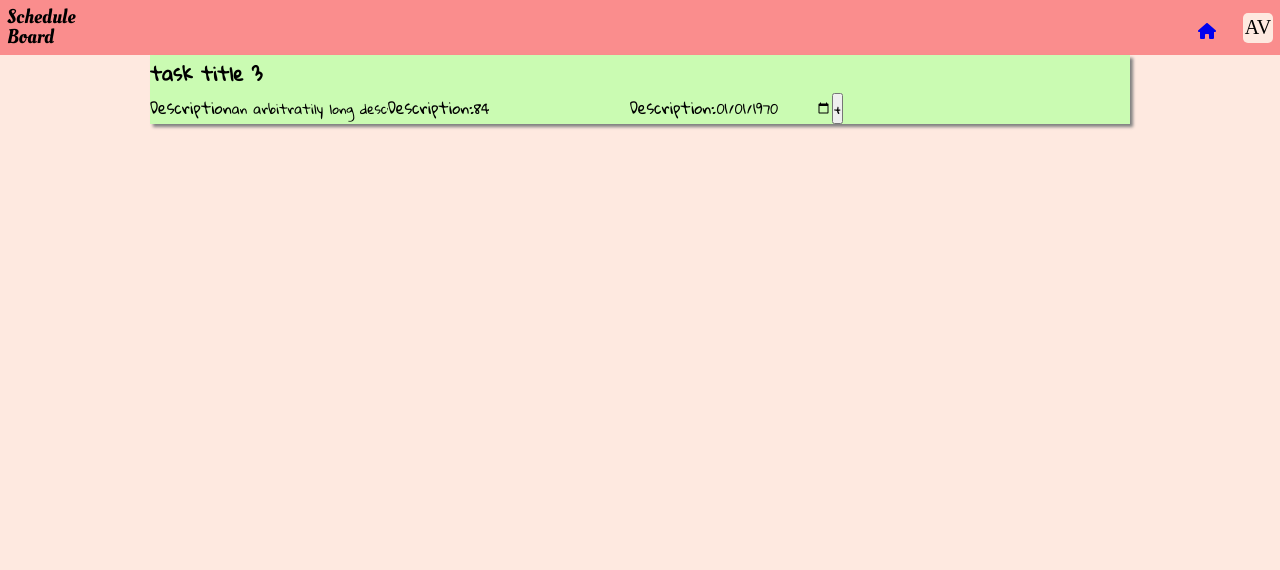
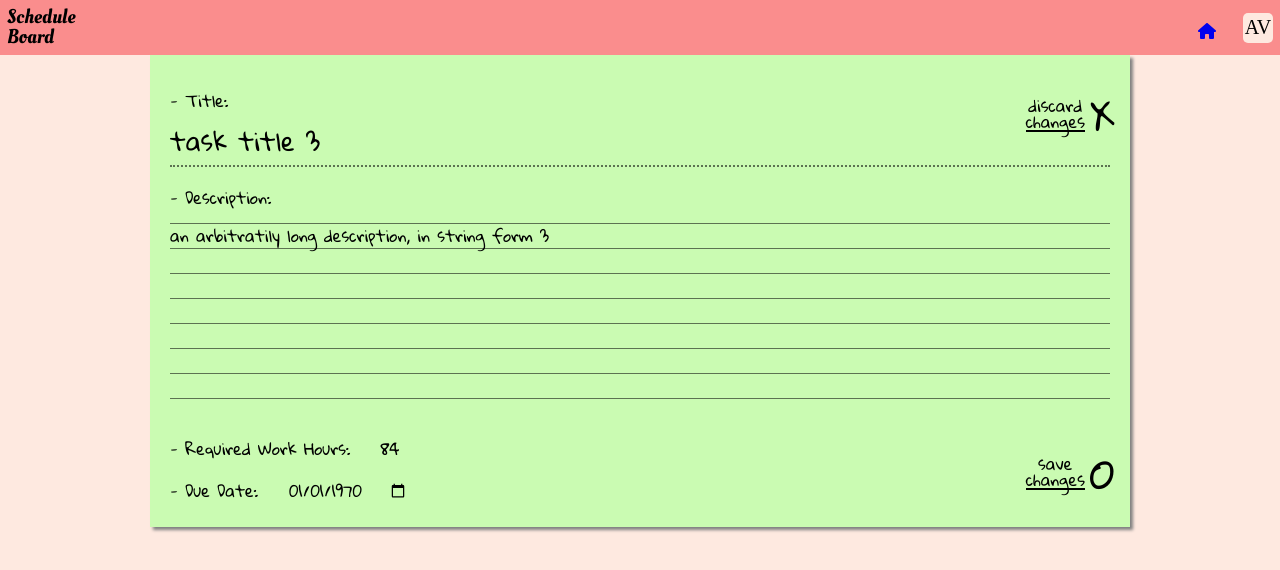
Before and after one commit to AdrianValladaresDiaz/ScheduleBoard-Front, a Next.js app: page /task/000000000000000000000000/000000000000000000000000 in a window 1280 px wide. Shown: the top 570 px of the page. Built offline with nearby package versions, Linux system fonts and the light colour scheme; no server answers; a web font is replaced by a local one.

Commit message:
styled form

```diff
--- a/components/NavigationBar/NavigationBar.tsx
+++ b/components/NavigationBar/NavigationBar.tsx
@@ -14,6 +14,7 @@ const StyledLogo = styled.p`
 `;
 
 const StyledNav = styled.nav`
+  z-index: 99;
   display: flex;
   justify-content: space-between;
   background-color: ${(props) => props.theme.accent};
--- a/components/ProjectMiniature/ProjectMiniature.tsx
+++ b/components/ProjectMiniature/ProjectMiniature.tsx
@@ -11,6 +11,8 @@ const StyledProjectMiniature = styled.article`
   justify-content: space-between;
   max-width: 700px;
   width: 100%;
+  cursor: pointer;
+
   & .project-info {
     margin: ${(props) => props.theme.lateralPadding};
 
--- a/components/TaskDetailForm/TaskDetailForm.tsx
+++ b/components/TaskDetailForm/TaskDetailForm.tsx
@@ -2,21 +2,86 @@ import React, { FC, useEffect, useState } from "react";
 import styled from "styled-components";
 import { Task } from "../../interfaces";
 import ScheduleButton from "../ScheduleButton/ScheduleButton";
+import WidthDefinedButton from "../WidthDefinedButton/WidthDefinedButton";
 
 const StyledDetailForm = styled.form`
+  padding: 20px;
   position: relative;
   background-color: #cafbb2;
   box-shadow: 3px 3px 3px grey;
+  display: flex;
+  flex-direction: column;
+
+  & #taskForm__label {
+    margin-top: 15px;
+    font-size: 18px;
+  }
+  & label {
+    margin: 10px 0 10px;
+    &[for="title"] {
+      margin-bottom: 0;
+    }
+  }
   & input {
     background-color: transparent;
     border: none;
-    &.workHours ::after {
+    margin-top: 10px;
+
+    &#title {
+      margin-top: 0;
+      margin-bottom: 5px;
+      font-size: 25px;
+      border-bottom: 2px dotted #5c7251;
+    }
+    &#description {
+      width: 100%;
+    }
+    &#workHours ::after {
       content: "h.";
     }
+  }
+  & textarea {
+    background-color: transparent;
+    border: none;
+    resize: none;
+    font-size: ${(props) => props.theme.textSizeSmallText};
+    line-height: ${(props) => props.theme.lineHeightSmallText};
+    height: 200px;
+    overflow: auto;
+    background: repeating-linear-gradient(
+      to bottom,
+      #5c7251 0px,
+      #5c7251 1px,
+      rgba(255, 255, 255, 0) 1px,
+      rgba(255, 255, 255, 0) ${(props) => props.theme.lineHeightSmallText}
+    );
+  }
+
+  & > .taskForm__horizontalContainer {
+    position: relative;
+    width: 100%;
+    & label {
+      margin-right: 30px;
+      min-width: 40%;
+    }
+    & input {
+      font-size: ${(props) => props.theme.textSizeSmallText};
+    }
+  }
+
+  & .discard_button_container {
+    position: absolute;
+    right: 15px;
+  }
+  & .save_button_container {
+    position: absolute;
+    right: 15px;
+    bottom: 15px;
   }
 `;
 
 const initialFormState = {
+  title: "",
   description: "",
   workHours: 0,
   dueDate: new Date(0),
@@ -31,10 +96,8 @@ const TaskDetailForm: FC<TaskDetailProps> = ({ task }) => {
   const [formState, setFormState] = useState(initialFormState);
 
   useEffect(() => {
-    console.log(task);
     const { _id, ...newTask } = task;
     setFormState(newTask);
-    console.log(formState);
   }, [task]);
 
   const handleChange = (event: React.FormEvent): void => {
@@ -50,6 +113,18 @@ const TaskDetailForm: FC<TaskDetailProps> = ({ task }) => {
         [target.id]: target.value,
       });
     }
+
+    console.log(formState);
+  };
+
+  const updateDate = (): string => {
+    let outputDateString;
+    try {
+      outputDateString = `${formState.dueDate.toISOString().split("T")[0]}`;
+    } catch {
+      outputDateString = "2222-12-12";
+    }
+    return outputDateString;
   };
 
   return (
@@ -58,35 +133,72 @@ const TaskDetailForm: FC<TaskDetailProps> = ({ task }) => {
         event.preventDefault();
       }}
     >
-      <h3>{task.title}</h3>
-
-      <label htmlFor={`description`}>Description</label>
+      <div className="discard_button_container">
+        <WidthDefinedButton
+          bigContent="X"
+          title="discard changes"
+          content="discard changes"
+          onClickAction={() => {}}
+          isDisabled={false}
+        />
+      </div>
+      <label
+        htmlFor={`title`}
+        className="taskForm__label taskForm__label--title"
+      >
+        - Title:
+      </label>
       <input
-        id={"description"}
+        id="title"
         type="text"
         onChange={handleChange}
-        value={formState.description ?? "0"}
+        value={formState.title ?? "0"}
       />
-      <label htmlFor={`workHours`}>Description:</label>
+
+      <label htmlFor={`description`} className="taskForm__label">
+        - Description:
+      </label>
+      <textarea
+        id={"description"}
+        onChange={handleChange}
+        value={formState.description ?? ""}
+        autoComplete="false"
+        placeholder="write the task description here"
+        draggable="false"
+      />
+      <div className="taskForm__horizontalContainer">
+        <label htmlFor={`workHours`} className="taskForm__label">
+          - Required Work Hours:
+        </label>
         <input
           id={"workHours"}
           type="number"
           onChange={handleChange}
           value={formState.workHours}
         />
-      <label htmlFor={`dueDate`}>Description:</label>
+      </div>
+      <div className="taskForm__horizontalContainer">
+        <label htmlFor={`dueDate`} className="taskForm__label">
+          - Due Date:
+        </label>
         <input
           id={"dueDate"}
           type="date"
           onChange={handleChange}
-        value={`${formState?.dueDate.toISOString().split("T")[0]}`}
+          max="5000-01-01"
+          value={updateDate()}
         />
-      <ScheduleButton
+      </div>
+
+      <div className="save_button_container">
+        <WidthDefinedButton
+          bigContent="O"
           title="create task"
-        content="+"
+          content="save changes"
           onClickAction={() => {}}
           isDisabled={false}
         />
+      </div>
     </StyledDetailForm>
   );
 };
--- /dev/null
+++ b/components/WidthDefinedButton/WidthDefinedButton.tsx
@@ -0,0 +1,49 @@
+import React from "react";
+import styled from "styled-components";
+
+const GnarlyButton = styled.button`
+  cursor: pointer;
+  display: flex;
+  background-color: transparent;
+  border: none;
+  align-items: center;
+  & .content {
+    font-size: ${(props) => props.theme.textSizeSmallText};
+    line-height: ${(props) => props.theme.textSizeSmallText};
+    width: min-content;
+    margin-right: 5px;
+    border-bottom: 2px solid black;
+  }
+  & .bigContent {
+    font-size: 40px;
+  }
+`;
+
+interface WidthDefinedButtonProps {
+  onClickAction: Function;
+  content: string | JSX.Element;
+  bigContent: string;
+  isDisabled?: boolean;
+  title?: string;
+}
+
+const WidthDefinedButton = ({
+  onClickAction,
+  content,
+  bigContent,
+  isDisabled = false,
+  title = "",
+}: WidthDefinedButtonProps): JSX.Element => {
+  return (
+    <GnarlyButton
+      title={title}
+      disabled={isDisabled}
+      onClick={(event: React.MouseEvent<HTMLButtonElement>) => onClickAction()}
+    >
+      <div className="content">{content}</div>
+      <div className="bigContent">{bigContent}</div>
+    </GnarlyButton>
+  );
+};
+
+export default WidthDefinedButton;
--- a/styles/defaultTheme.ts
+++ b/styles/defaultTheme.ts
@@ -9,6 +9,7 @@ const defaultTheme = {
   textSizeMedium: "20px",
   textSizeSmallTitle: "18px",
   textSizeSmallText: "16px",
+  lineHeightSmallText: "25px",
 };
 
 export default defaultTheme;
```
Lines whose indentation alone changed are shown as unchanged.
